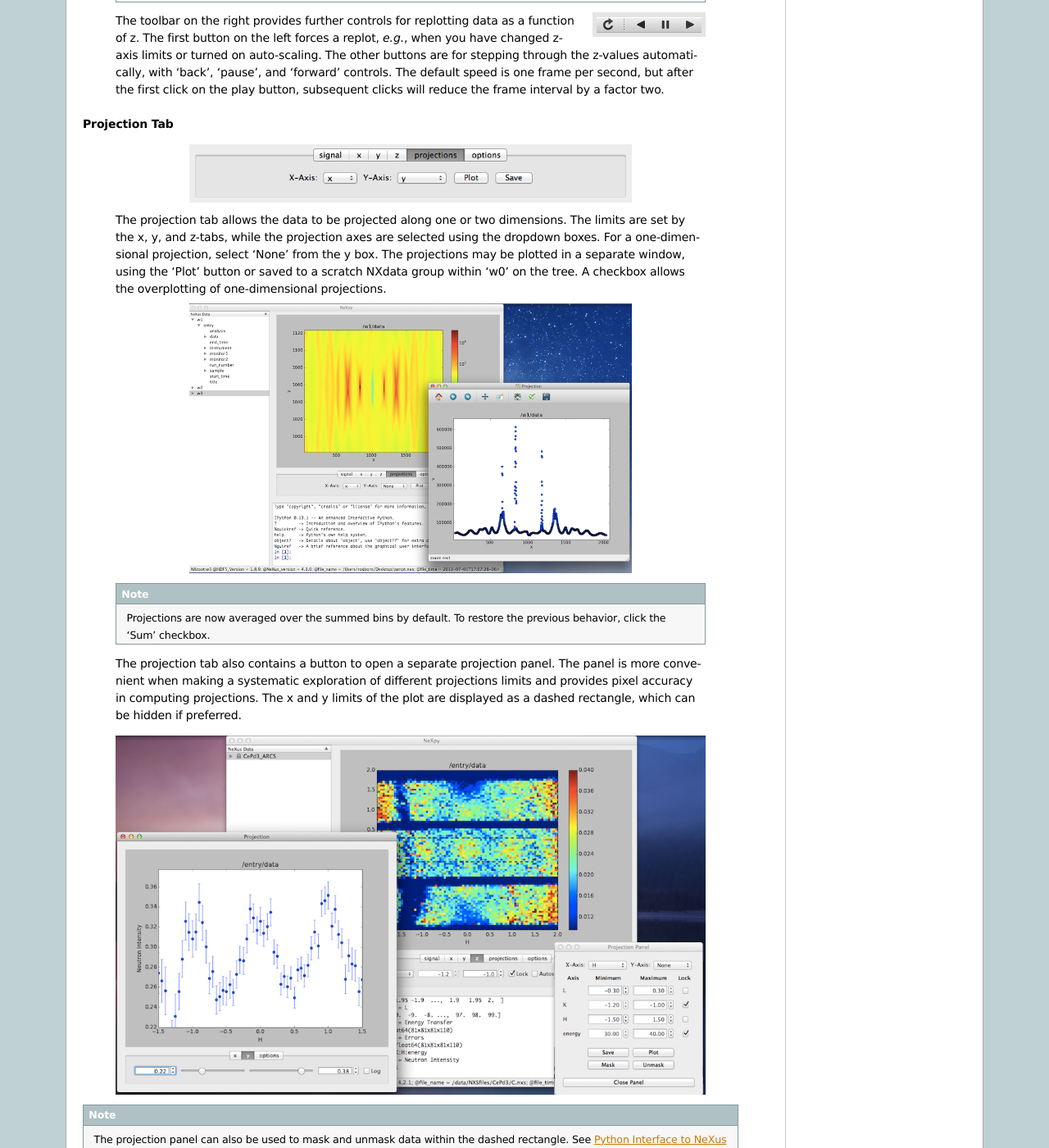
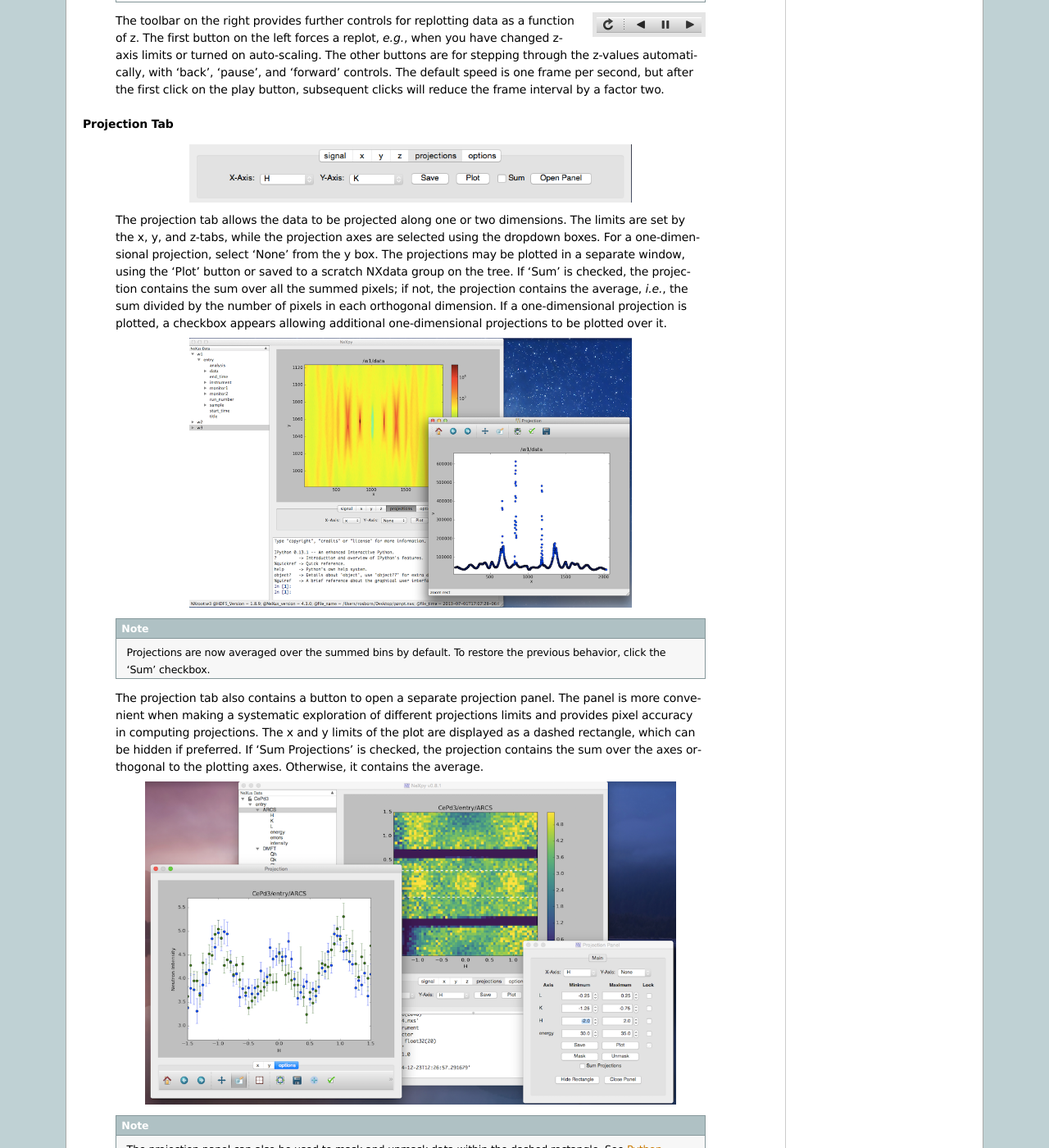
Before and after one commit to nexpy/nexpy, a Sphinx documentation site: the page built from doc/source/pythongui.rst, in a window 1280 px wide and 1400 px high, scrolled down 8478 px. Shown: the whole window at 82% size. Built offline with Sphinx 7.4.7, drawn with Linux system fonts in a browser that asks for light colours; some of the changed text lies outside the part shown.

Commit message:
Update documentation

```diff
--- a/doc/source/pythongui.rst
+++ b/doc/source/pythongui.rst
@@ -451,8 +451,11 @@ and sliders.
     axes are selected using the dropdown boxes. For a one-dimensional
     projection, select 'None' from the y box. The projections may be plotted in
     a separate window, using the 'Plot' button or saved to a scratch NXdata
-    group within 'w0' on the tree. A checkbox allows the overplotting of
-    one-dimensional projections.
+    group on the tree. If 'Sum' is checked, the projection contains the sum over
+    all the summed pixels; if not, the projection contains the average, *i.e.*,
+    the sum divided by the number of pixels in each orthogonal dimension. If a
+    one-dimensional projection is plotted, a checkbox appears allowing
+    additional one-dimensional projections to be plotted over it.
 
     .. image:: /images/projection.png
        :align: center
@@ -465,18 +468,20 @@ and sliders.
     panel. The panel is more convenient when making a systematic exploration of
     different projections limits and provides pixel accuracy in computing
     projections. The x and y limits of the plot are displayed as a dashed
-    rectangle, which can be hidden if preferred.
+    rectangle, which can be hidden if preferred. If 'Sum Projections' is
+    checked, the projection contains the sum over the axes orthogonal to the
+    plotting axes. Otherwise, it contains the average.
 
-.. image:: /images/projection-panel.png
-   :align: center
-   :width: 90%
+    .. image:: /images/projection-panel.png
+       :align: center
+       :width: 90%
 
-.. note:: The projection panel can also be used to mask and unmask data within
-          the dashed rectangle. See :doc:`pythonshell` for descriptions of
-          masked arrays.
+    .. note:: The projection panel can also be used to mask and unmask data within
+              the dashed rectangle. See :doc:`pythonshell` for descriptions of
+              masked arrays.
 
-.. note:: Each plotting window can have a separate projection panel in a tabbed
-          interface.
+    .. note:: Each plotting window can have a separate projection panel in a tabbed
+              interface.
 
 **Options Tab**
 
--- a/doc/source/readers.rst
+++ b/doc/source/readers.rst
@@ -33,7 +33,7 @@ Start with this basic template:
 
    '''describe this importer'''
 
-   from IPython.external.qt import QtGui
+   from nexpy.gui.pyqt import QtGui
 
    import numpy as np
    from nexpy.api.nexus import *
```
Also changed, not shown: other parts of doc/source/pythongui.rst (+1 -1 lines), doc/source/images/projection-panel.png, doc/source/images/projection-tab.png.
